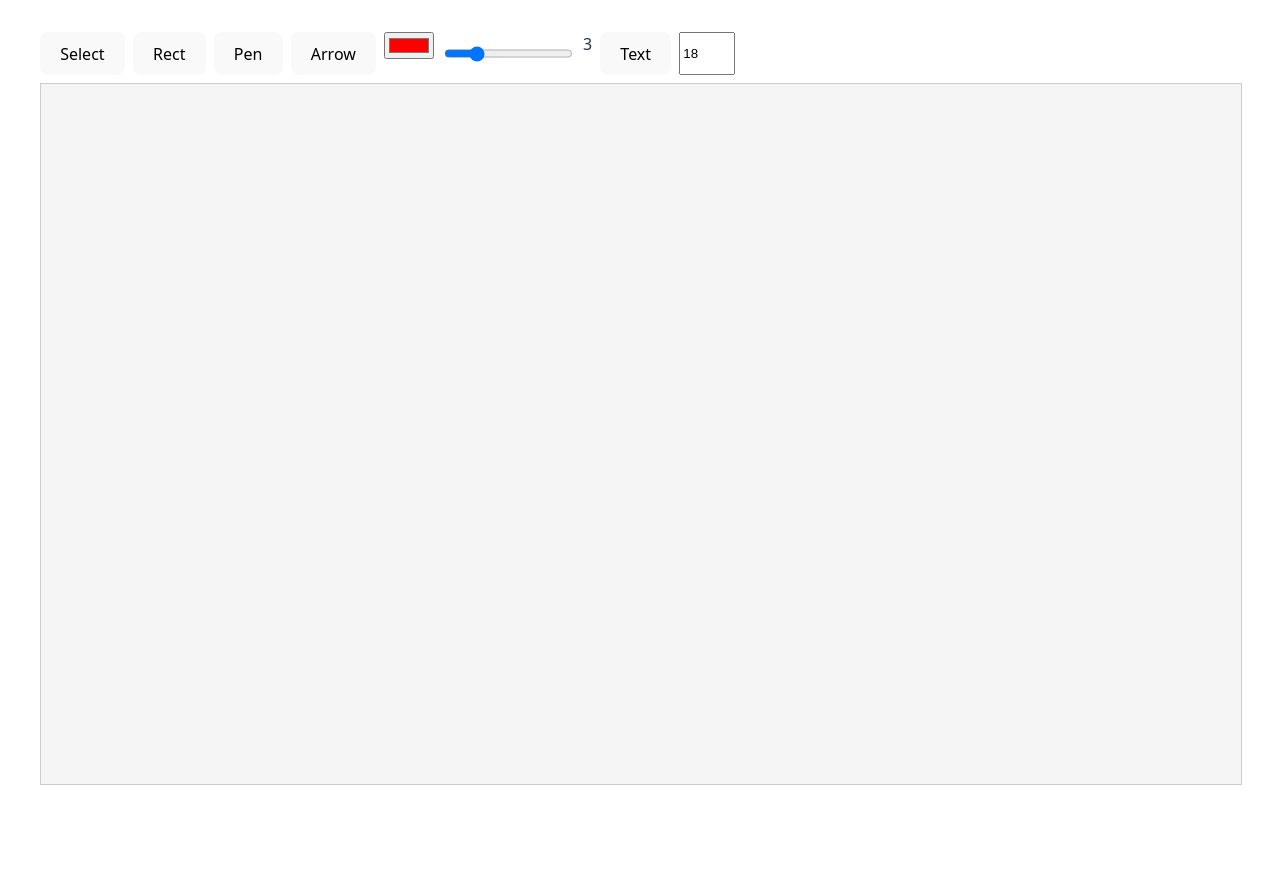
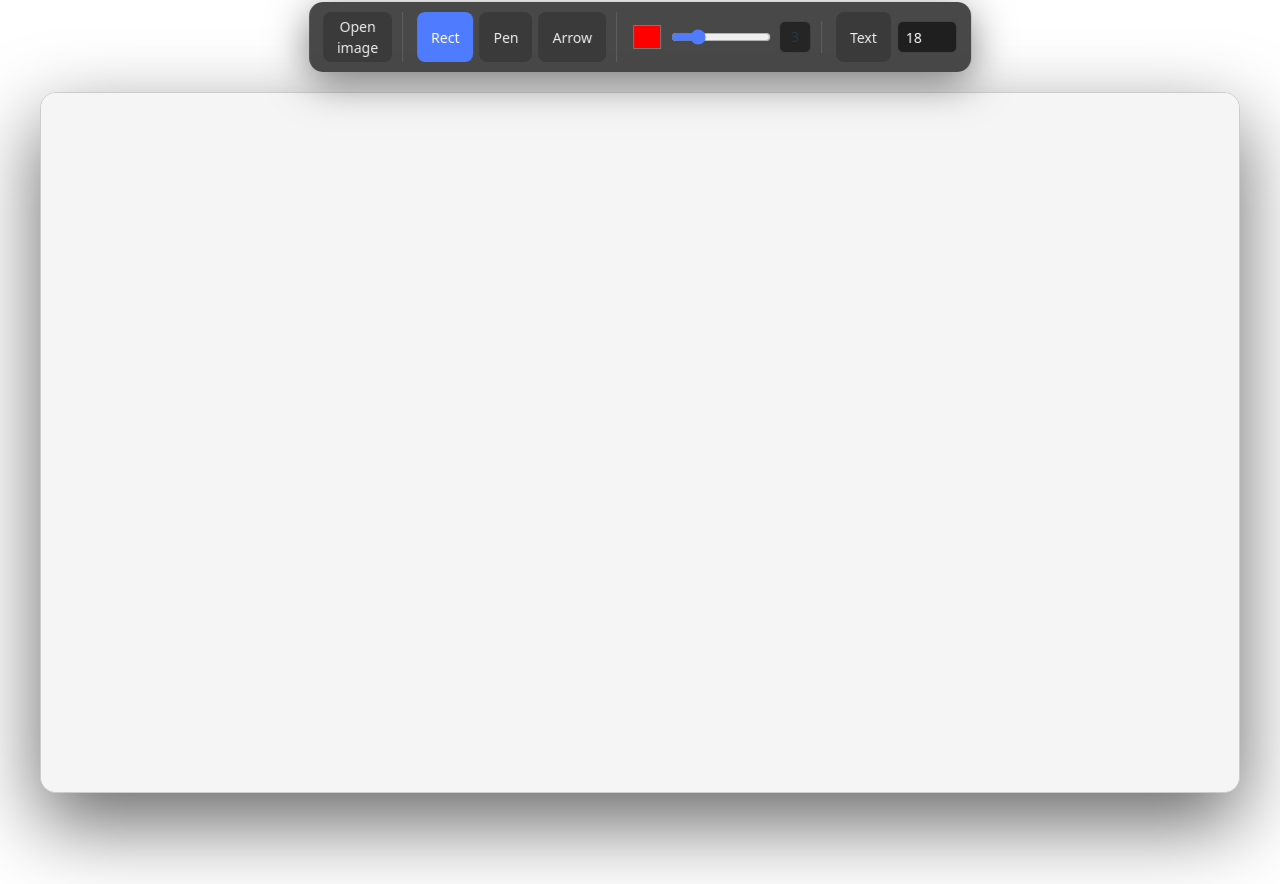
Before and after one commit to anh0701/image-editor, a Vue app: page / in a window 1280 px wide. Before the commit the page ends 815 px from the top, so only its background shows below. Built offline with nearby package versions, Linux system fonts and the light colour scheme.

Commit message:
add: open image

```diff
--- /dev/null
+++ b/src/components/Editor.css
@@ -0,0 +1,156 @@
+* {
+  box-sizing: border-box;
+  font-family: system-ui, -apple-system, BlinkMacSystemFont,
+    "Segoe UI", Roboto, Ubuntu, Cantarell, "Helvetica Neue", Arial;
+}
+
+body {
+  margin: 0;
+  background: radial-gradient(circle at top, #2a2a2a, #121212);
+  color: #e5e5e5;
+}
+
+.editor-wrapper {
+  position: relative;
+  width: 1200px;
+  height: 700px;
+  margin: 60px auto;
+}
+
+.editor-wrapper canvas {
+  width: 100%;
+  height: 100%;
+  background: #fff;
+  border-radius: 16px;
+  box-shadow: 0 30px 80px rgba(0, 0, 0, 0.6);
+}
+
+.toolbar {
+  position: absolute;
+  top: -90px;
+  left: 50%;
+  transform: translateX(-50%);
+
+  display: flex;
+  align-items: center;
+  gap: 14px;
+
+  padding: 10px 14px;
+  background: rgba(40, 40, 40, 0.85);
+  backdrop-filter: blur(10px);
+  border-radius: 14px;
+
+  box-shadow: 0 10px 40px rgba(0, 0, 0, 0.5);
+}
+
+.tool-group {
+  display: flex;
+  align-items: center;
+  gap: 6px;
+  padding-right: 10px;
+  border-right: 1px solid rgba(255, 255, 255, 0.12);
+}
+
+.tool-group:last-child {
+  border-right: none;
+  padding-right: 0;
+}
+
+.toolbar button,
+.file-btn {
+  height: 50px;
+  padding: 0 14px;
+  border-radius: 8px;
+  border: none;
+
+  background: #3a3a3a;
+  color: #eee;
+  font-size: 14px;
+  cursor: pointer;
+
+  display: inline-flex;
+  align-items: center;
+  justify-content: center;
+
+  transition: background 0.15s ease, transform 0.1s ease;
+}
+
+.toolbar button:hover,
+.file-btn:hover {
+  background: #525252;
+}
+
+.toolbar button.active {
+  background: #4f7cff;
+  color: #fff;
+}
+
+.file-btn input {
+  display: none;
+}
+
+.toolbar input[type="color"] {
+  width: 32px;
+  height: 32px;
+  padding: 0;
+  border: none;
+  background: none;
+  cursor: pointer;
+}
+
+.toolbar input[type="range"] {
+  width: 100px;
+  accent-color: #4f7cff;
+}
+
+.toolbar input[type="number"] {
+  height: 32px;
+  width: 60px;
+
+  font-size: 14px;
+  line-height: 1;
+  font-weight: 500;
+
+  padding: 0 8px;
+  border-radius: 6px;
+  border: 1px solid #444;
+
+  background: #1f1f1f;
+  color: #fff;
+
+  display: inline-flex;
+  align-items: center;
+}
+
+.toolbar span {
+  min-width: 20px;
+  text-align: center;
+  font-size: 13px;
+  opacity: 0.85;
+}
+
+.editor-wrapper input[type="text"] {
+  position: absolute;
+  padding: 2px 4px;
+  border-radius: 4px;
+  border: 1px dashed rgba(0, 0, 0, 0.4);
+  background: rgba(255, 255, 255, 0.6);
+  color: #000;
+}
+
+.toolbar .value-chip {
+  min-width: 32px;
+  height: 32px;
+
+  display: inline-flex;
+  align-items: center;
+  justify-content: center;
+
+  font-size: 14px;
+  line-height: 1;
+  font-weight: 500;
+
+  background: #1f1f1f;
+  border: 1px solid #444;
+  border-radius: 6px;
+}
--- a/src/components/Editor.vue
+++ b/src/components/Editor.vue
@@ -1,16 +1,38 @@
 <template>
+  <div class="editor-wrapper">
+
     <div class="toolbar">
-        <button @click="setTool('select')">Select</button>
-        <button @click="setTool('rect')">Rect</button>
-        <button @click="setTool('pen')">Pen</button>
-        <button @click="setTool('arrow')">Arrow</button>
+      <div class="tool-group">
+        <label class="file-btn">
+          Open image
+          <input type="file" accept="image/*" @change="onOpenImage" hidden />
+        </label>
+      </div>
 
+      <div class="tool-group">
+        <!-- <button @click="setTool('select')"
+          :class="{ active: currentTool === 'select' }">Select</button> -->
+        <button @click="setTool('rect')"
+          :class="{ active: currentTool === 'rect' }">Rect</button>
+        <button @click="setTool('pen')"
+          :class="{ active: currentTool === 'pen' }">Pen</button>
+        <button @click="setTool('arrow')"
+          :class="{ active: currentTool === 'arrow' }">Arrow</button>
+      </div>
+
+      <div class="tool-group">
         <input type="color" v-model="strokeColor" />
-        <input type="range" min="1" max="10" v-model.number="strokeWidth" />
-        <span>{{ strokeWidth }}</span>
+        <input
+          type="range"
+          min="1"
+          max="10"
+          v-model.number="strokeWidth"
+        />
+        <span class="value value-chip">{{ strokeWidth }}</span>
+      </div>
 
+      <div class="tool-group">
         <button @click="setTool('text')">Text</button>
-
         <input
           type="number"
           min="10"
@@ -18,8 +40,8 @@
           v-model.number="fontSize"
         />
       </div>
-
-    <div style="position: relative; width: 1200px; height: 700px">
+    </div>
+    <div>
       <canvas
           ref="canvasRef"
           width="1200"
@@ -47,8 +69,7 @@
           @blur="commitText"
       />
     </div>
-
-
+  </div>
 
 </template>
 
@@ -62,6 +83,8 @@ import type { CanvasText } from '../types/Text'
 
 const canvasRef = ref<HTMLCanvasElement | null>(null)
 let ctx: CanvasRenderingContext2D | null = null
+const backgroundImage = ref<HTMLImageElement | null>(null)
+
 
 onMounted(() => {
   ctx = canvasRef.value!.getContext('2d')
@@ -187,6 +210,19 @@ function onUp() {
   render()
 }
 
+function onOpenImage(e: Event) {
+  const file = (e.target as HTMLInputElement).files?.[0]
+  if (!file) return
+
+  const img = new Image()
+  img.onload = () => {
+    backgroundImage.value = img
+    render()
+  }
+  img.src = URL.createObjectURL(file)
+}
+
+
 function render() {
   if (!ctx) return
 
@@ -197,7 +233,8 @@ function render() {
     arrows: tempArrow ? [...arrows, tempArrow] : arrows,
     texts,
     width: 1200,
-    height: 700
+    height: 700,
+    backgroundImage: backgroundImage.value
   })
 }
 
@@ -225,16 +262,11 @@ function commitText() {
     arrows,
     texts,
     width: 1200,
-    height: 700
+    height: 700,
+    backgroundImage: backgroundImage.value
   })
 }
 
 </script>
 
-<style>
-.toolbar {
-  display: flex;
-  gap: 8px;
-  margin-bottom: 8px;
-}
-</style>
+<style src="./Editor.css" scoped></style>
--- a/src/utils/redraw.ts
+++ b/src/utils/redraw.ts
@@ -9,7 +9,8 @@ export function redraw({
   arrows,
   texts,
   width,
-  height
+  height,
+  backgroundImage
 }: {
   ctx: CanvasRenderingContext2D
   rects: any[]
@@ -18,10 +19,16 @@ export function redraw({
   texts: any[]
   width: number
   height: number
+  backgroundImage?: HTMLImageElement | null
 }) {
   ctx.clearRect(0, 0, width, height)
-  ctx.fillStyle = '#f5f5f5'
-  ctx.fillRect(0, 0, width, height)
+
+  if (backgroundImage) {
+    ctx.drawImage(backgroundImage, 0, 0, width, height)
+  } else {
+    ctx.fillStyle = '#f5f5f5'
+    ctx.fillRect(0, 0, width, height)
+  }
 
   rects.forEach(r => {
     ctx.strokeStyle = r.color
```
Lines whose indentation alone changed are shown as unchanged.
